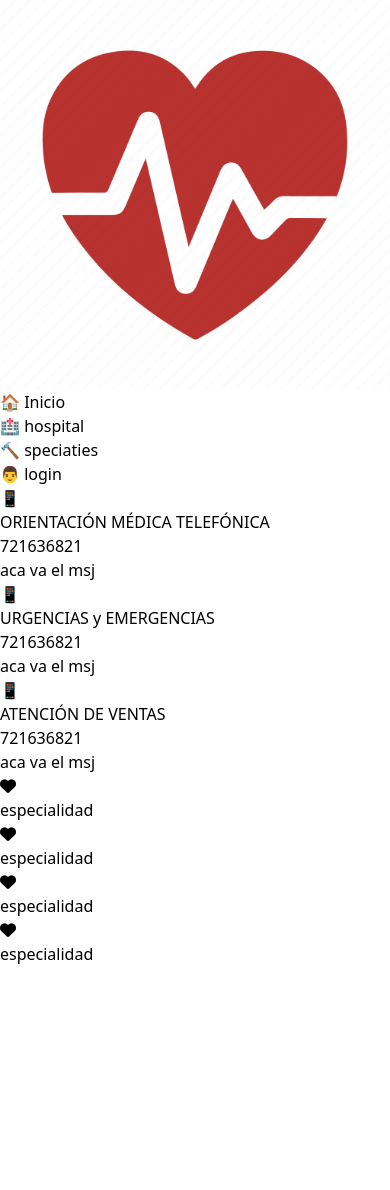
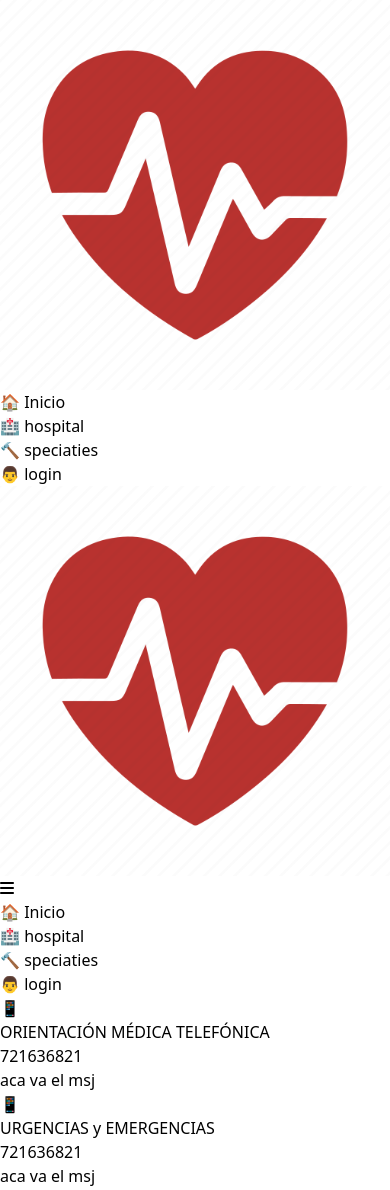
Before and after one commit to Jal7823/medicalAppointmentReact, a React (Vite) app: page / in a window 390 px wide. Shown: the top 1190 px of the page. Before the commit the page ends 966 px from the top, so only its background shows below. Built offline with nearby package versions, Linux system fonts and the light colour scheme.

Commit message:
feat(Navbar): :heavy_plus_sign: Add Mobile menu
Add Mobile menu

You should will do the styles

```diff
--- a/src/components/Navbar.jsx
+++ b/src/components/Navbar.jsx
@@ -1,22 +1,74 @@
-import {NavLink} from 'react-router-dom'
-
+import { useState } from "react";
+import { NavLink } from "react-router-dom";
 
 function Navbar() {
+  const [toggleMenu, settoggelMenu] = useState(false);
+
+  const handleBarMenu = () => {
+    const menuMobile = document.getElementById("menuBar");
+
+    if (toggleMenu) {
+      menuMobile.classList.remove("hidden");
+      menuMobile.classList.add("block");
+      settoggelMenu(false);
+    } else {
+      menuMobile.classList.remove("block");
+      menuMobile.classList.add("hidden");
+      menuMobile.classList.add("hidden");
+      settoggelMenu(true);
+    }
+  };
+
   return (
     <>
-    <div className="">
-        <div className="flex justify-between align-middle">
-        <img className="w-[60px]" src="logo.png" alt="" />
-        <ul className="flex justify-center mr-2 align-middle">
-            <li className="ml-2"><NavLink to="/">🏠  Inicio</NavLink></li>
-            <li className="ml-2"><NavLink to="/hospital">🏥  hospital</NavLink></li>
-            <li className="ml-2"><NavLink to="/speciaties">🔨  speciaties</NavLink></li>
-            <li className="ml-2"><NavLink to="/login">👨  login</NavLink></li>
+      <div className="hidden md:block">
+        <div className="flex justify-between align-middle justify-items-center align-middle">
+          <img className="w-[60px]" src="logo.png" alt="" />
+          <ul className="flex justify-center mr-2 justify-items-center items-center">
+            <li className="ml-2">
+              <NavLink to="/">🏠 Inicio</NavLink>
+            </li>
+            <li className="ml-2">
+              <NavLink to="/hospital">🏥 hospital</NavLink>
+            </li>
+            <li className="ml-2">
+              <NavLink to="/speciaties">🔨 speciaties</NavLink>
+            </li>
+            <li className="ml-2">
+              <NavLink to="/login">👨 login</NavLink>
+            </li>
+          </ul>
+        </div>
+      </div>
+
+      {/* menu mobile */}
+      <div className="md:hidden block">
+        <div className="flex justify-between">
+          <img className="w-[60px]" src="logo.png" alt="" />
+          <button onClick={handleBarMenu}>
+            <i className="fa fa-bars m-4"></i>
+          </button>
+        </div>
+
+        <div className="flex flex-wrap justify-end">
+        <ul className="flex flex-col justify-end hidden" id="menuBar">
+          <li className="ml-2 w-100">
+            <NavLink to="/">🏠 Inicio</NavLink>
+          </li>
+          <li className="ml-2 w-100">
+            <NavLink to="/hospital">🏥 hospital</NavLink>
+          </li>
+          <li className="ml-2 w-100">
+            <NavLink to="/speciaties">🔨 speciaties</NavLink>
+          </li>
+          <li className="ml-2 w-100">
+            <NavLink to="/login">👨 login</NavLink>
+          </li>
         </ul>
         </div>
-    </div>
+      </div>
     </>
-  )
+  );
 }
 
-export default Navbar
+export default Navbar;
```
